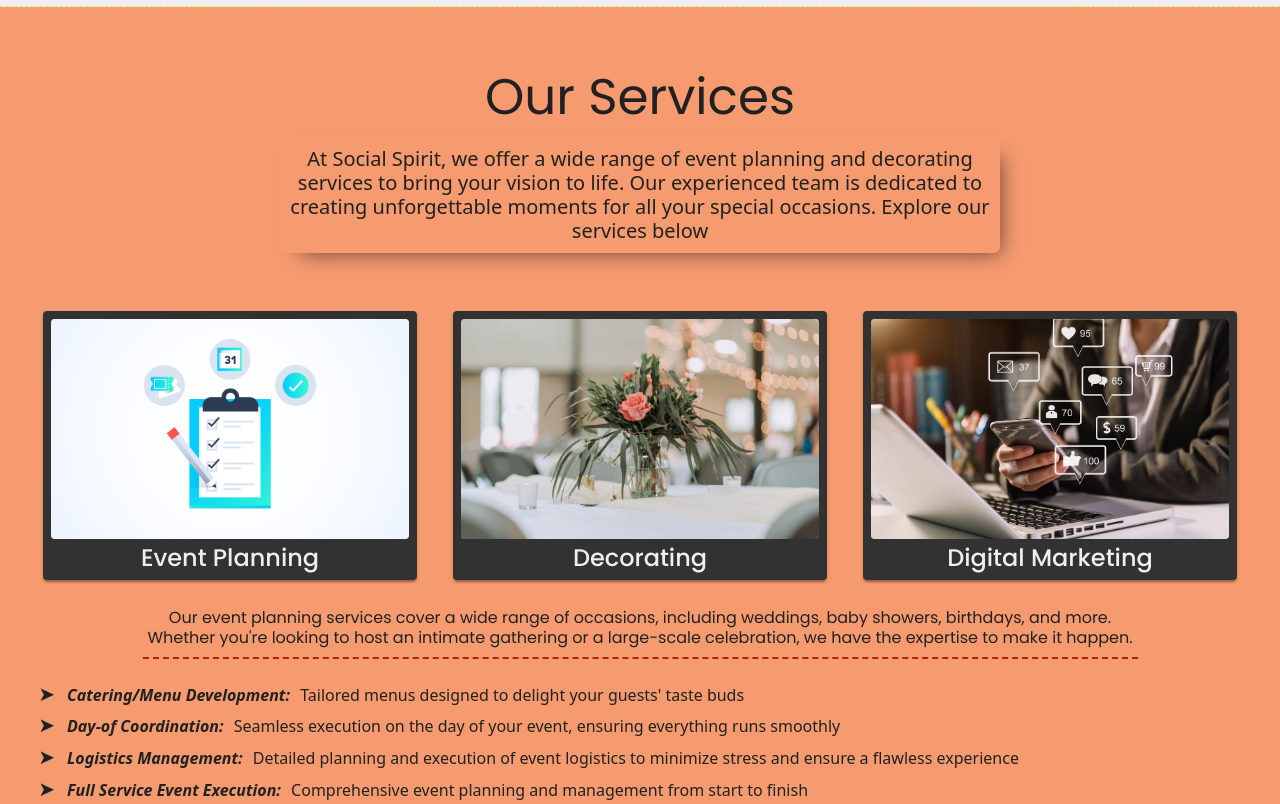
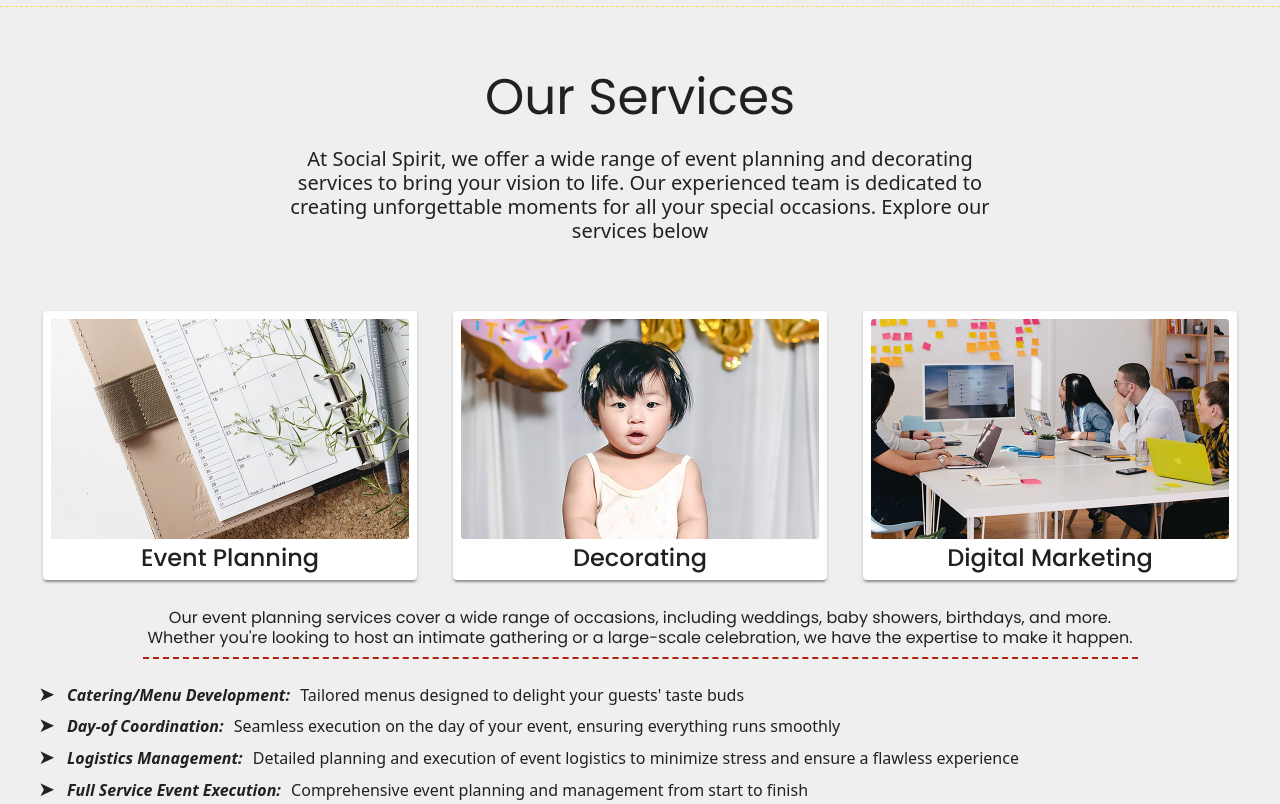
Before and after one commit to ivanchikap/socialspirit, a website: page src/index.html in a window 1280 px wide. Shown: the part 1280-2084 px from the top of the page. Drawn offline with nearby package versions, Linux system fonts and the light colour scheme; files that its build step writes are made by us from their sources.

Commit message:
edit pur services

```diff
--- a/src/assets/scss/_vars.scss
+++ b/src/assets/scss/_vars.scss
@@ -10,9 +10,9 @@
 $grey-bg: #efefef;
 $yellow: #ffdc59;
 $red: #b3200f;
-$orange: #f69b70;
+//$orange: #f69b70;
 
-//$orange: #FFCADC; --варіант3
+$orange: #FFCADC; //--варіант3
 //$orange: #65F3E2; --варіант2
 //$orange: #97BBB7; --варіант1
 
--- a/src/assets/scss/default-elements/_section.scss
+++ b/src/assets/scss/default-elements/_section.scss
@@ -37,8 +37,8 @@
     font-weight: 500;
     margin: 1rem auto 0 auto;
     text-align: center;
-    box-shadow: 10px 10px 20px -10px rgba(0,0,0,0.58);
-    border-radius: 6px;
+    //box-shadow: 10px 10px 20px -10px rgba(0,0,0,0.58);
+    //border-radius: 6px;
 
     @include tablet {
       max-width: 85%;
--- a/src/assets/scss/services/_services.scss
+++ b/src/assets/scss/services/_services.scss
@@ -1,5 +1,4 @@
 .services {
-  background-color: $orange;
   $root: &;
 
   &__list {
@@ -49,8 +48,8 @@
       .services__list-link {
         transform: scale(1.05);
         text-decoration: underline;
-        color: $red;
-        background-color: #111;
+        //color: $red;
+        background-color: $orange;
         box-shadow: 0 4px 2px -2px rgba(0,0,0,0.2),
         0px 2px 2px 0px rgba(0,0,0,0.14),
         0px 2px 6px 0px rgba(0,0,0,0.12);
@@ -59,11 +58,11 @@
   }
 
   &__list-link {
-    color: #efefef;
+    color: $black;
     box-shadow: 0 4px 2px -2px rgba(0,0,0,0.2),
     0px 2px 2px 0px rgba(0,0,0,0.14),
     0px 2px 4px 0px rgba(0,0,0,0.12);
-    background-color: #323232;
+    background-color: #fff;
     border-radius: 4px;
     text-align: center;
     padding: 8px;
--- a/src/index.html
+++ b/src/index.html
@@ -77,21 +77,20 @@
             <li><a href="#none"></a></li>
             <li class="services__list-item">
                 <a class="services__list-link" href="#planning">
-                    <img class="services__item-img" src="assets/images/planning.jpg" alt="planning">
+                    <img class="services__item-img" src="assets/images/event-s.jpg" alt="planning">
                      <span class="services__item-title">Event Planning</span>
                  </a>
             </li>
             <li class="services__list-item">
                 <a class="services__list-link" href="#decorating">
-                    <img class="services__item-img" src="assets/images/decorating.jpg" alt="decorating">
+                    <img class="services__item-img" src="assets/images/decorations-s.jpg" alt="decorating">
                     <span class="services__item-title">Decorating</span>
                 </a>
             </li>
             <li class="services__list-item">
                 <a class="services__list-link" href="#digital">
-                    <img class="services__item-img" src="assets/images/digital.jpg" alt="digital">
+                    <img class="services__item-img" src="assets/images/marketing-s.jpg" alt="digital">
                     <span class="services__item-title">Digital Marketing</span>
-
                 </a>
             </li>
         </ul>
@@ -301,7 +300,7 @@
                 </div>
             </div>
             <!--/portfolio__col-->
-            <div class="portfolio__col" data-cat="event">
+            <div class="portfolio__col" data-cat="decorating">
                 <div data-modal="#modalProject1" class="work">
                     <a href="#" class="work__img">
                         <img src="assets/images/portfolio/raiders/2.jpg" alt="portfolio img">
```
Also changed, not shown: docs/index.html (+4 -5 lines), docs/assets/css/style.css, docs/assets/css/style.min.css, docs/assets/images/decorations-s.jpg (added), docs/assets/images/event-s.jpg (added), docs/assets/images/marketing-s.jpg (added), src/assets/images/decorations-s.jpg (added), src/assets/images/event-s.jpg (added), src/assets/images/marketing-s.jpg (added).
